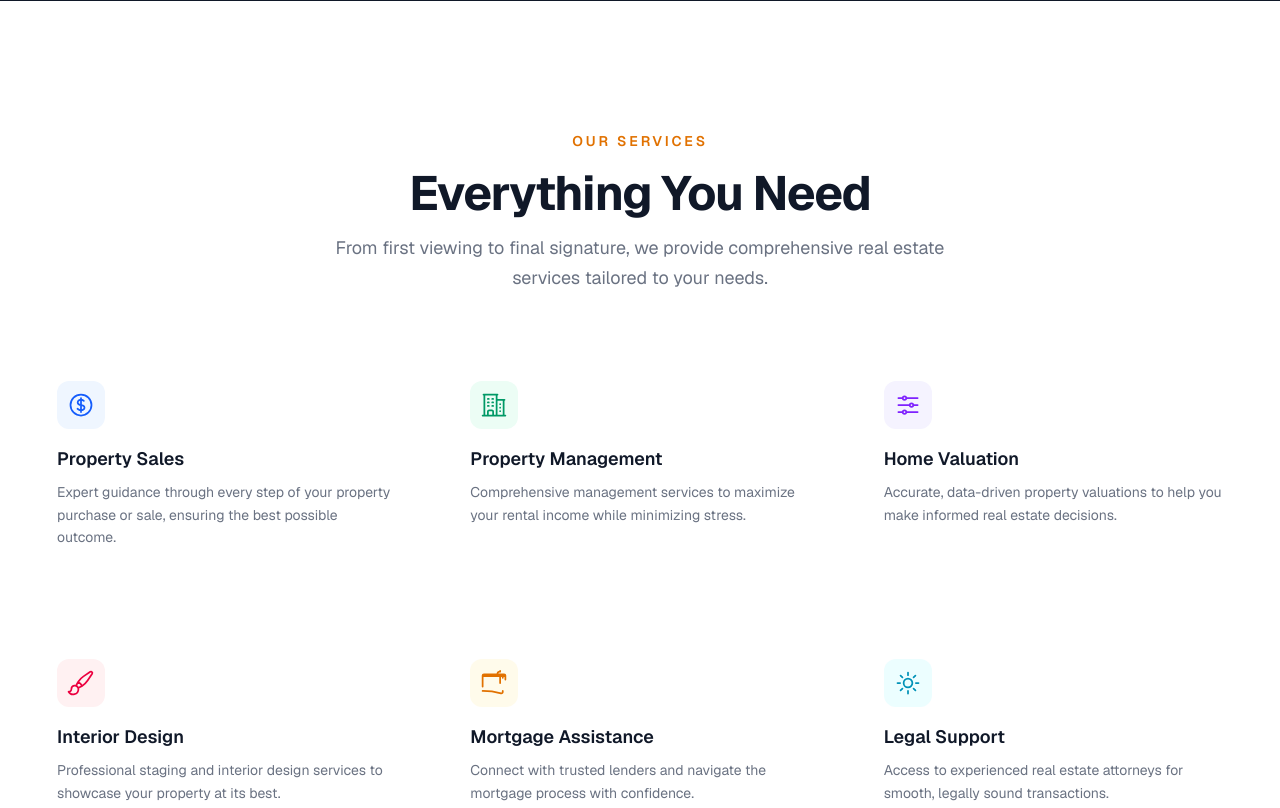
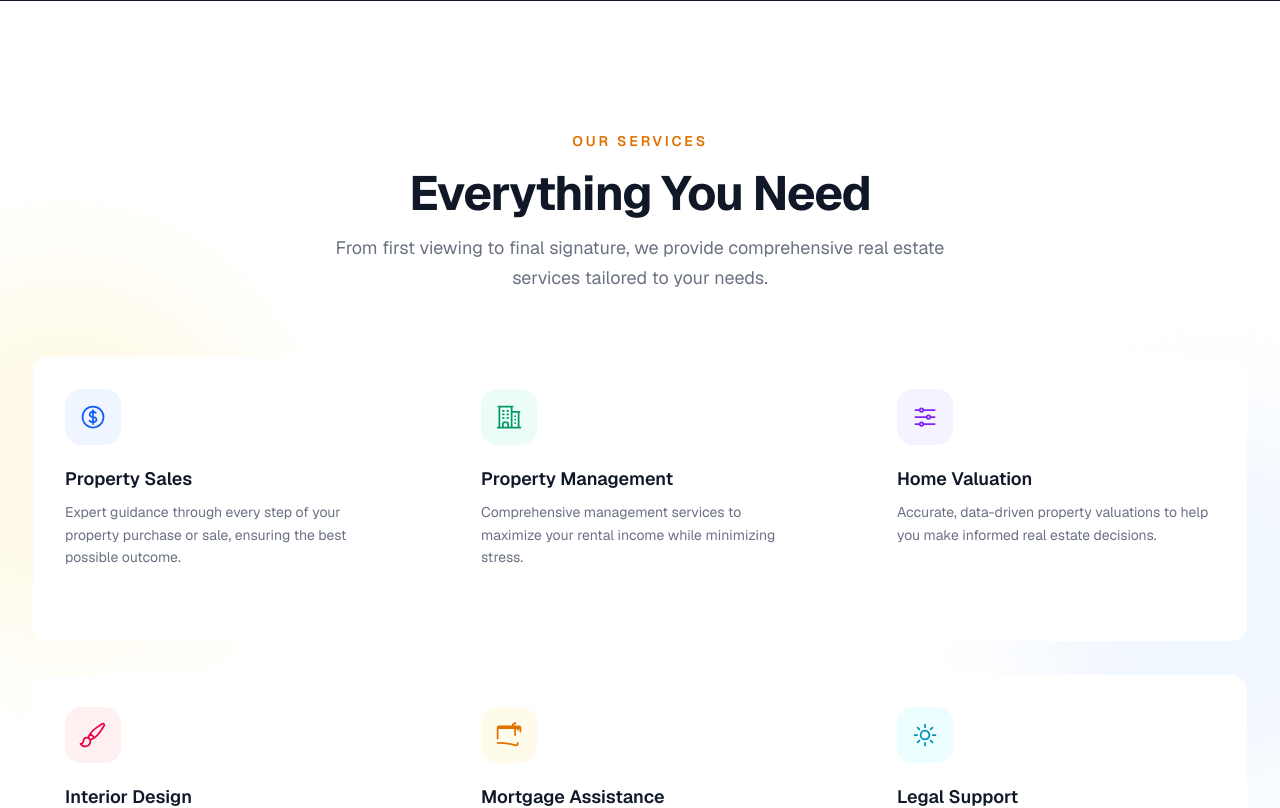
Before and after one commit to NimraGhias/real-estate, a Next.js app: page / in a window 1280 px wide. Shown: the part 2680-3488 px from the top of the page. Built offline with nearby package versions, Linux system fonts and the light colour scheme.

Commit message:
enhance services section with gradient borders, decorative blurs, hover animations

```diff
--- a/src/components/Services.tsx
+++ b/src/components/Services.tsx
@@ -75,8 +75,12 @@
 
 export default function Services() {
   return (
-    <section id="services" className="py-24 lg:py-32">
-      <div className="max-w-7xl mx-auto px-4 sm:px-6 lg:px-8">
+    <section id="services" className="py-24 lg:py-32 relative overflow-hidden">
+      <div className="absolute inset-0 pointer-events-none">
+        <div className="absolute top-1/4 -left-32 w-96 h-96 bg-amber-100/40 rounded-full blur-3xl" />
+        <div className="absolute bottom-1/4 -right-32 w-96 h-96 bg-blue-100/40 rounded-full blur-3xl" />
+      </div>
+      <div className="max-w-7xl mx-auto px-4 sm:px-6 lg:px-8 relative">
         <div className="text-center max-w-2xl mx-auto mb-16">
           <span className="text-sm font-semibold text-amber-600 uppercase tracking-[0.2em]">Our Services</span>
           <h2 className="mt-4 text-3xl sm:text-4xl lg:text-5xl font-bold text-gray-900 tracking-tight">
@@ -87,22 +91,27 @@
           </p>
         </div>
 
-        <div className="grid sm:grid-cols-2 lg:grid-cols-3 gap-6">
+        <div className="grid sm:grid-cols-2 lg:grid-cols-3 gap-6 lg:gap-8">
           {services.map((service) => (
             <div
               key={service.title}
-              className="group relative p-[1px] rounded-2xl overflow-hidden transition-all duration-300 hover:shadow-xl"
+              className="group relative p-[1px] rounded-2xl overflow-hidden transition-all duration-500 hover:shadow-2xl hover:shadow-gray-900/10 hover:-translate-y-1"
             >
-              <div className="absolute inset-0 bg-gradient-to-b from-gray-200 to-transparent opacity-0 group-hover:opacity-100 transition-opacity duration-500" />
-              <div className="relative p-6 bg-white rounded-2xl h-full">
-                <div className={`w-12 h-12 ${service.lightBg} ${service.lightText} rounded-xl flex items-center justify-center group-hover:scale-110 transition-transform duration-300`}>
-                  {service.icon}
+              <div className={`absolute inset-0 bg-gradient-to-br ${service.gradient} opacity-0 group-hover:opacity-100 transition-opacity duration-500`} />
+              <div className="relative p-6 lg:p-8 bg-white rounded-2xl h-full group-hover:bg-white/95 transition-colors duration-500">
+                <div className={`w-14 h-14 ${service.lightBg} ${service.lightText} rounded-2xl flex items-center justify-center group-hover:scale-110 group-hover:shadow-lg transition-all duration-300`}>
+                  <div className="relative">
+                    <div className={`absolute inset-0 ${service.lightBg} blur-lg opacity-0 group-hover:opacity-100 transition-opacity duration-300`} />
+                    <div className="relative">
+                      {service.icon}
+                    </div>
+                  </div>
                 </div>
-                <h3 className="mt-4 text-lg font-semibold text-gray-900">{service.title}</h3>
-                <p className="mt-2 text-sm text-gray-500 leading-relaxed">{service.description}</p>
-                <div className="mt-4 flex items-center gap-1 text-sm font-medium text-gray-900 opacity-0 group-hover:opacity-100 transition-opacity duration-300">
+                <h3 className="mt-5 text-lg font-semibold text-gray-900 group-hover:text-gray-800 transition-colors">{service.title}</h3>
+                <p className="mt-2 text-sm text-gray-500 leading-relaxed group-hover:text-gray-600 transition-colors">{service.description}</p>
+                <div className="mt-5 flex items-center gap-1.5 text-sm font-medium text-gray-900 opacity-0 group-hover:opacity-100 transition-all duration-300 group-hover:translate-x-0 -translate-x-2">
                   Learn more
-                  <svg className="w-4 h-4" fill="none" viewBox="0 0 24 24" stroke="currentColor" strokeWidth={2}>
+                  <svg className="w-4 h-4 group-hover:translate-x-1 transition-transform duration-300" fill="none" viewBox="0 0 24 24" stroke="currentColor" strokeWidth={2}>
                     <path strokeLinecap="round" strokeLinejoin="round" d="M17 8l4 4m0 0l-4 4m4-4H3" />
                   </svg>
                 </div>
```
